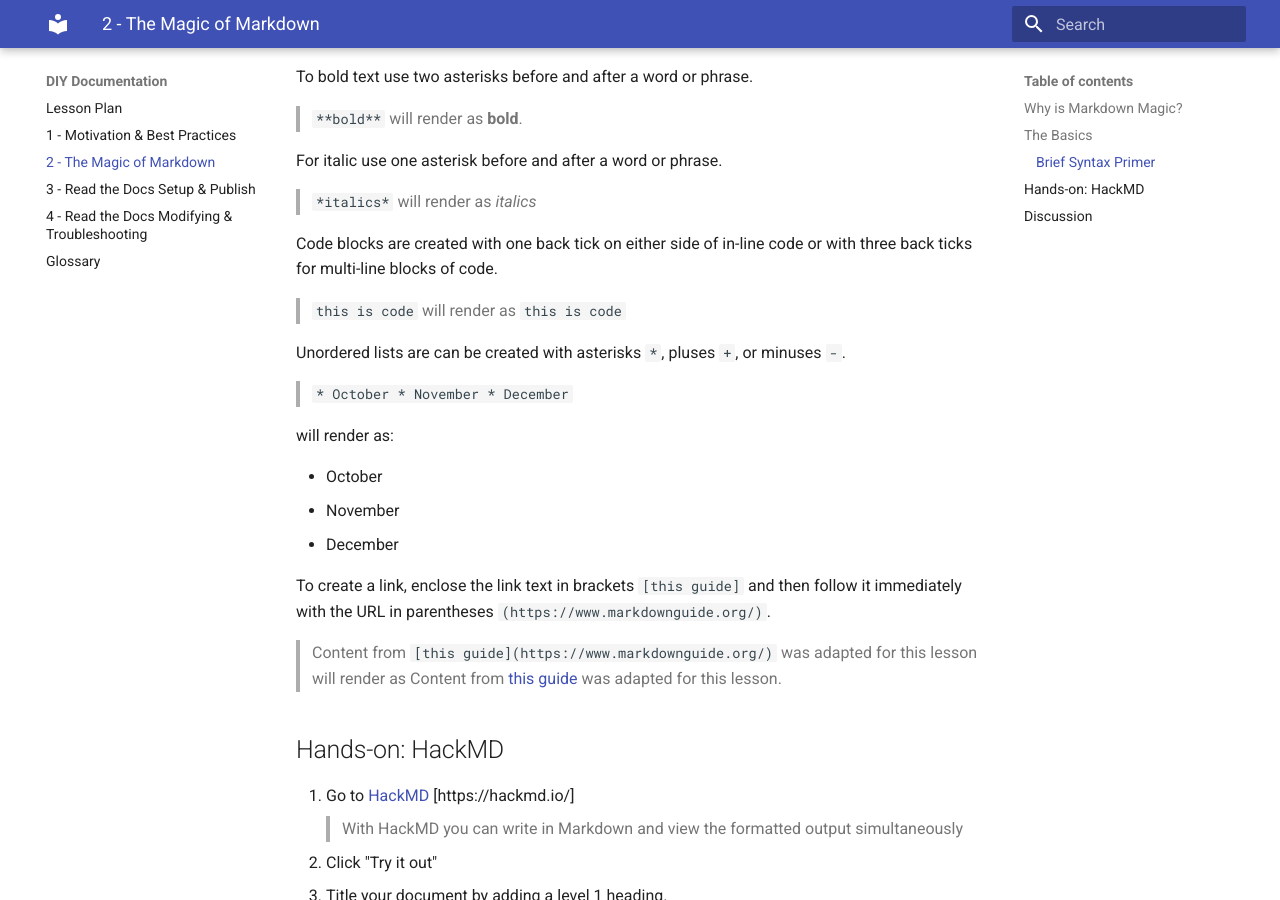
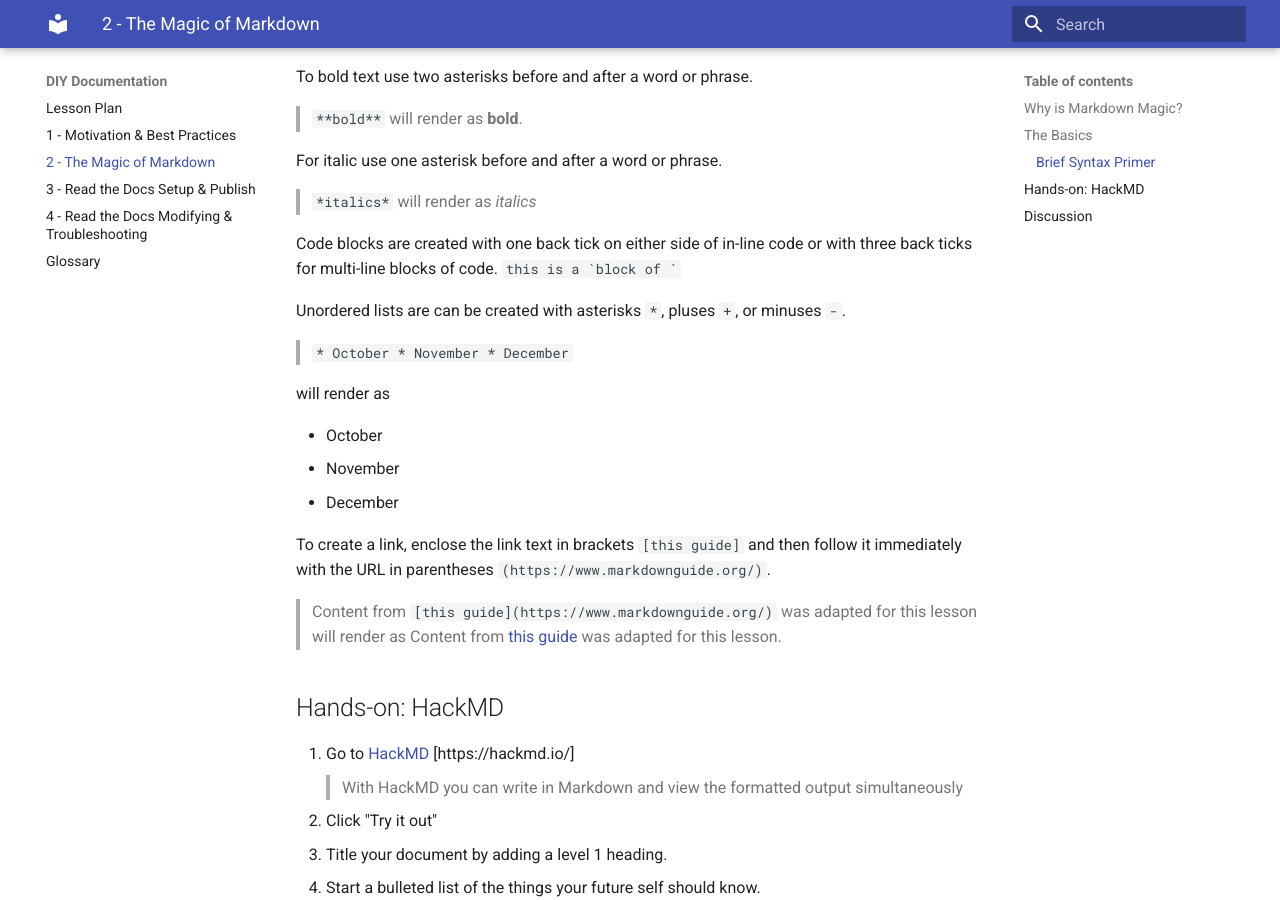
Before and after one commit to rchampieux/diy-documentation, an MkDocs documentation site: the page built from docs/lesson2.md, in a window 1280 px wide and 900 px high, scrolled down 1211 px. Built offline with MkDocs 1.6.1 and Material for MkDocs 9.7.7, drawn with Linux system fonts in a browser that asks for light colours; old or Windows-style settings are respelled for this version of MkDocs.

Commit message:
Update lesson2.md

````diff
--- a/docs/lesson2.md
+++ b/docs/lesson2.md
@@ -24,14 +24,15 @@ For italic use one asterisk before and after a word or phrase.
 > `*italics*` will render as *italics*
 
 Code blocks are created with one back tick on either side of in-line code or with three back ticks for multi-line blocks of code.
-> ``this is code`` will render as `this is code`
+```this is a `block of `
+```
 
 Unordered lists are can be created with asterisks `*`, pluses `+`, or minuses `-`.
 > ```* October
 * November
 * December```
 
-will render as:
+will render as
 
 * October
 * November
````
